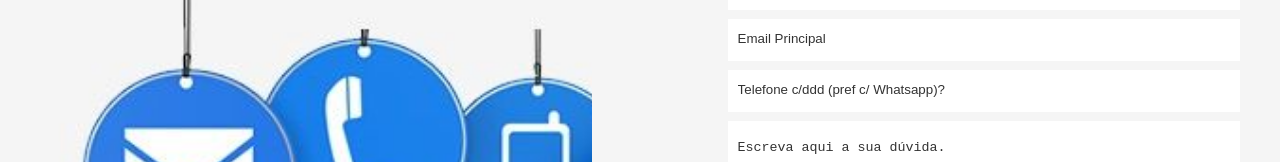
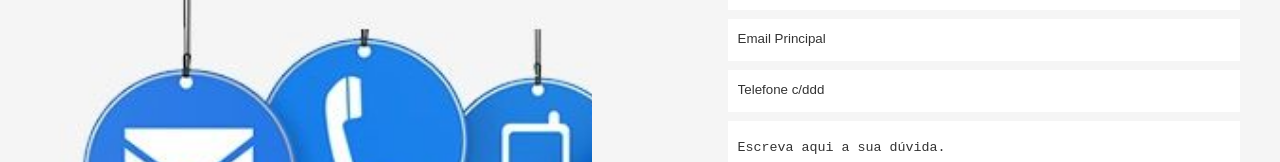
Before and after one commit to PaulaFreitas360/paulafreitas360.github.io, a plain HTML site: page index.html in a window 1280 px wide. Shown: the part 2894-3056 px from the top of the page. Drawn offline with Linux system fonts and the light colour scheme; no server answers.

Commit message:
Update index.html

```diff
--- a/index.html
+++ b/index.html
@@ -231,7 +231,7 @@
         <form method="POST">
           <input type="text" name="name" id="name" placeholder="Nome e Sobrenome" required />
           <input type="email" name="email" id="email" placeholder="Email Principal" required />
-          <input type="phone" name="phone" id="phone" placeholder="Telefone c/ddd (pref c/ Whatsapp)?" required />
+          <input type="phone" name="phone" id="phone" placeholder="Telefone c/ddd" required />
           <textarea rows="5" placeholder="Escreva aqui a sua dúvida." required></textarea>
           <button type="submit" class="btn btn-primary">Enviar</button>
         </form>
```
